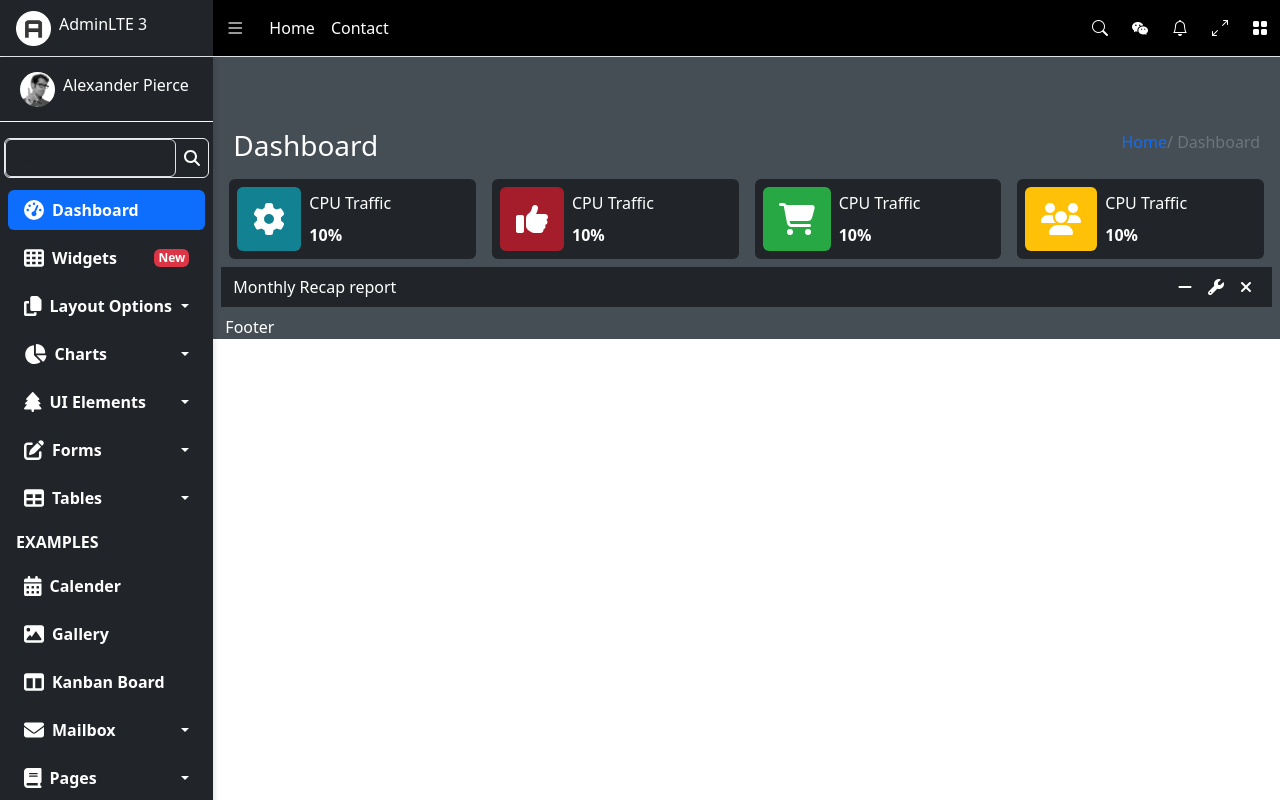
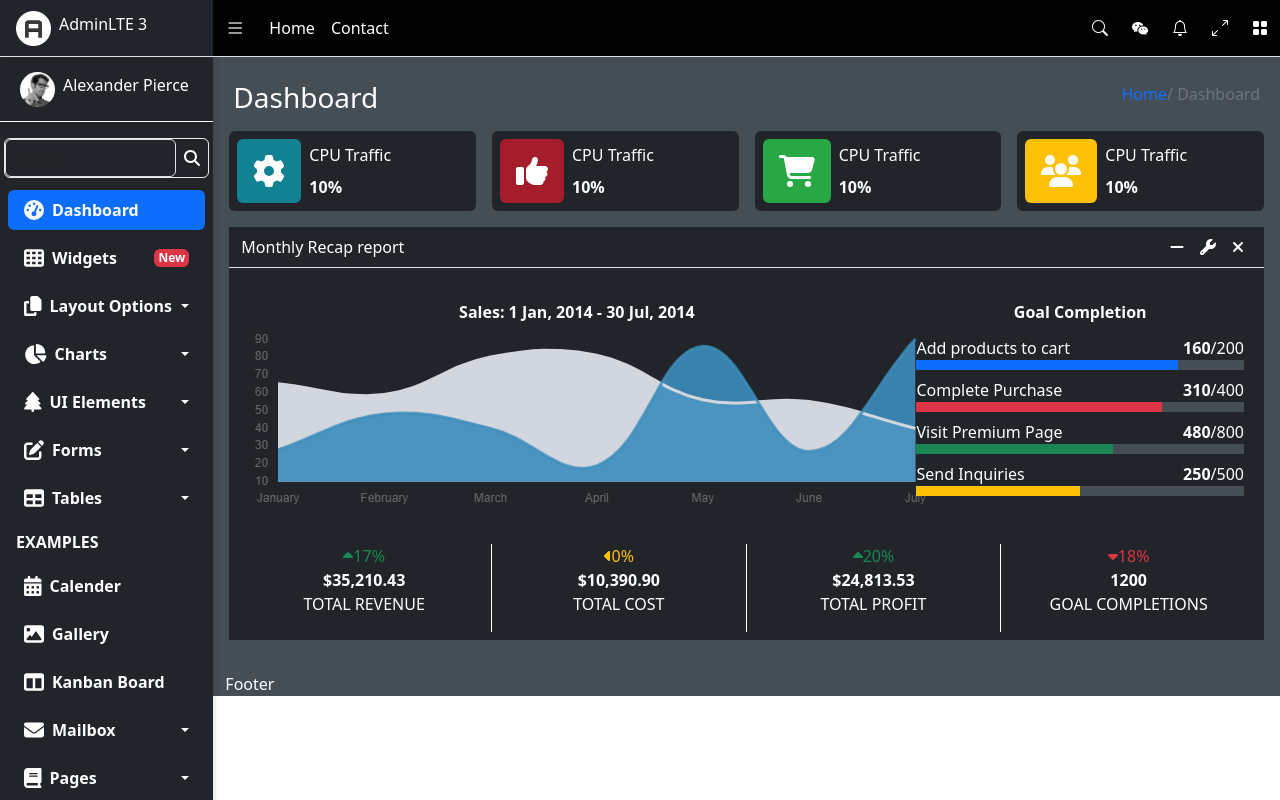
Before and after one commit to Hamza11067/AdminLTE, a React (Vite) app: page / in a window 1280 px wide. Built offline with nearby package versions, Linux system fonts and the light colour scheme.

Commit message:
dashboard graph added

```diff
--- a/src/App.jsx
+++ b/src/App.jsx
@@ -11,7 +11,7 @@ const App = () => {
         <div className="col-md-2">
           <Navtab />
         </div>
-        <div className="col-md-10 ms-auto p-0 position-fixe float-end height-100 text-white">
+        <div className="col-md-10 ms-auto p-0 float-end height-100 text-white">
           <Navbar />
         </div>
       </div>
--- a/src/components/Dashboard.jsx
+++ b/src/components/Dashboard.jsx
@@ -1,4 +1,5 @@
 import { FontAwesomeIcon } from "@fortawesome/react-fontawesome";
+import DashboardPNG from "../assets/dashboard.png";
 import {
   faGear,
   faThumbsUp,
@@ -7,12 +8,15 @@ import {
   faMinus,
   faWrench,
   faTimes,
+  faCaretDown,
+  faCaretLeft,
+  faCaretUp,
 } from "@fortawesome/free-solid-svg-icons";
 
 const Dashboard = () => {
   return (
     <div
-      className="container-fluid mt-5 pt-4 p-2 flaot-end"
+      className="container-fluid py-4 px-2 flaot-end"
       style={{
         backgroundColor: "#454D55",
       }}
@@ -96,13 +100,145 @@ const Dashboard = () => {
         </div>
       </div>
       {/* monthly recap report */}
-      <div className="row">
-        <div className="bg-dark py-2 d-flex align-items-center justify-content-between">
+      <div className="row p-2 rounded">
+        <div className="bg-dark py-2 border-bottom border-dark-body d-flex align-items-center justify-content-between">
           <p className="m-0">Monthly Recap report</p>
           <div className="">
-            <FontAwesomeIcon icon={faMinus} className="px-2 cursor-pointer"/>
-            <FontAwesomeIcon icon={faWrench} className="px-2"/>
-            <FontAwesomeIcon icon={faTimes} className="px-2"/>
+            <FontAwesomeIcon icon={faMinus} className="px-2 cursor-pointer" />
+            <FontAwesomeIcon icon={faWrench} className="px-2" />
+            <FontAwesomeIcon icon={faTimes} className="px-2" />
+          </div>
+        </div>
+        {/* chart */}
+        <div className="container-fluid">
+          <div className="row p-2 py-4 bg-dark">
+            <div className="col-md-8">
+              <p className="text-center fs-6 m-0 fw-semibold py-2">
+                Sales: 1 Jan, 2014 - 30 Jul, 2014
+              </p>
+              <img src={DashboardPNG} alt="dashboard chart" />
+            </div>
+            <div className="col-md-4  pe-4">
+              <p className="text-center fs-6 m-0 fw-semibold py-2">
+                Goal Completion
+              </p>
+              <div className="row py-1">
+                <div className="p-0 d-flex align-items-center justify-content-between">
+                  <p className="m-0">Add products to cart</p>
+                  <p className="m-0">
+                    <span className="fw-semibold">160</span>/200
+                  </p>
+                </div>
+                <div
+                  className="progress p-0 rounded-0"
+                  role="progressbar"
+                  aria-label="Basic example"
+                  aria-valuenow="80"
+                  aria-valuemin="0"
+                  aria-valuemax="100"
+                  style={{ height: "10px", backgroundColor: "#454D55" }}
+                >
+                  <div className="progress-bar" style={{ width: "80%" }}></div>
+                </div>
+              </div>
+              <div className="row py-1">
+                <div className="p-0 d-flex align-items-center justify-content-between">
+                  <p className="m-0">Complete Purchase</p>
+                  <p className="m-0">
+                    <span className="fw-semibold">310</span>/400
+                  </p>
+                </div>
+                <div
+                  className="progress p-0 rounded-0"
+                  role="progressbar"
+                  aria-label="Basic example"
+                  aria-valuenow="75"
+                  aria-valuemin="0"
+                  aria-valuemax="100"
+                  style={{ height: "10px", backgroundColor: "#454D55" }}
+                >
+                  <div className="progress-bar bg-danger w-75"></div>
+                </div>
+              </div>
+              <div className="row py-1">
+                <div className="p-0 d-flex align-items-center justify-content-between">
+                  <p className="m-0">Visit Premium Page</p>
+                  <p className="m-0">
+                    <span className="fw-semibold">480</span>/800
+                  </p>
+                </div>
+                <div
+                  className="progress p-0 rounded-0"
+                  role="progressbar"
+                  aria-label="Basic example"
+                  aria-valuenow="60"
+                  aria-valuemin="0"
+                  aria-valuemax="100"
+                  style={{ height: "10px", backgroundColor: "#454D55" }}
+                >
+                  <div
+                    className="progress-bar bg-success"
+                    style={{ width: "60%" }}
+                  ></div>
+                </div>
+              </div>
+              <div className="row py-1">
+                <div className="p-0 d-flex align-items-center justify-content-between">
+                  <p className="m-0">Send Inquiries</p>
+                  <p className="m-0">
+                    <span className="fw-semibold">250</span>/500
+                  </p>
+                </div>
+                <div
+                  className="progress p-0 rounded-0"
+                  role="progressbar"
+                  aria-label="Basic example"
+                  aria-valuenow="50"
+                  aria-valuemin="0"
+                  aria-valuemax="100"
+                  style={{ height: "10px", backgroundColor: "#454D55" }}
+                >
+                  <div className="progress-bar bg-warning w-50"></div>
+                </div>
+              </div>
+            </div>
+          </div>
+        </div>
+        {/* numbers */}
+        <div className="container-fluid">
+          <div className="row bg-dark p-2">
+            <div className="col-md-3 text-center border-end border-white">
+              <p className="text-success m-0">
+                <FontAwesomeIcon icon={faCaretUp} />
+                17%
+              </p>
+              <p className="fw-semibold m-0">$35,210.43</p>
+              <p>TOTAL REVENUE</p>
+            </div>
+            <div className="col-md-3 text-center border-end border-white">
+              <p className="text-warning m-0">
+                <FontAwesomeIcon icon={faCaretLeft} />
+                0%
+              </p>
+              <p className="fw-semibold m-0">$10,390.90</p>
+              <p>TOTAL COST</p>
+            </div>
+            <div className="col-md-3 text-center border-end border-white">
+              <p className="text-success m-0">
+                <FontAwesomeIcon icon={faCaretUp} />
+                20%
+              </p>
+              <p className="fw-semibold m-0">$24,813.53</p>
+              <p>TOTAL PROFIT</p>
+            </div>
+            <div className="col-md-3 text-center">
+              <p className="text-danger m-0">
+                <FontAwesomeIcon icon={faCaretDown} />
+                18%
+              </p>
+              <p className="fw-semibold m-0">1200</p>
+              <p>GOAL COMPLETIONS</p>
+            </div>
           </div>
         </div>
       </div>
```
Also changed, not shown: src/assets/dashboard.png (added).
